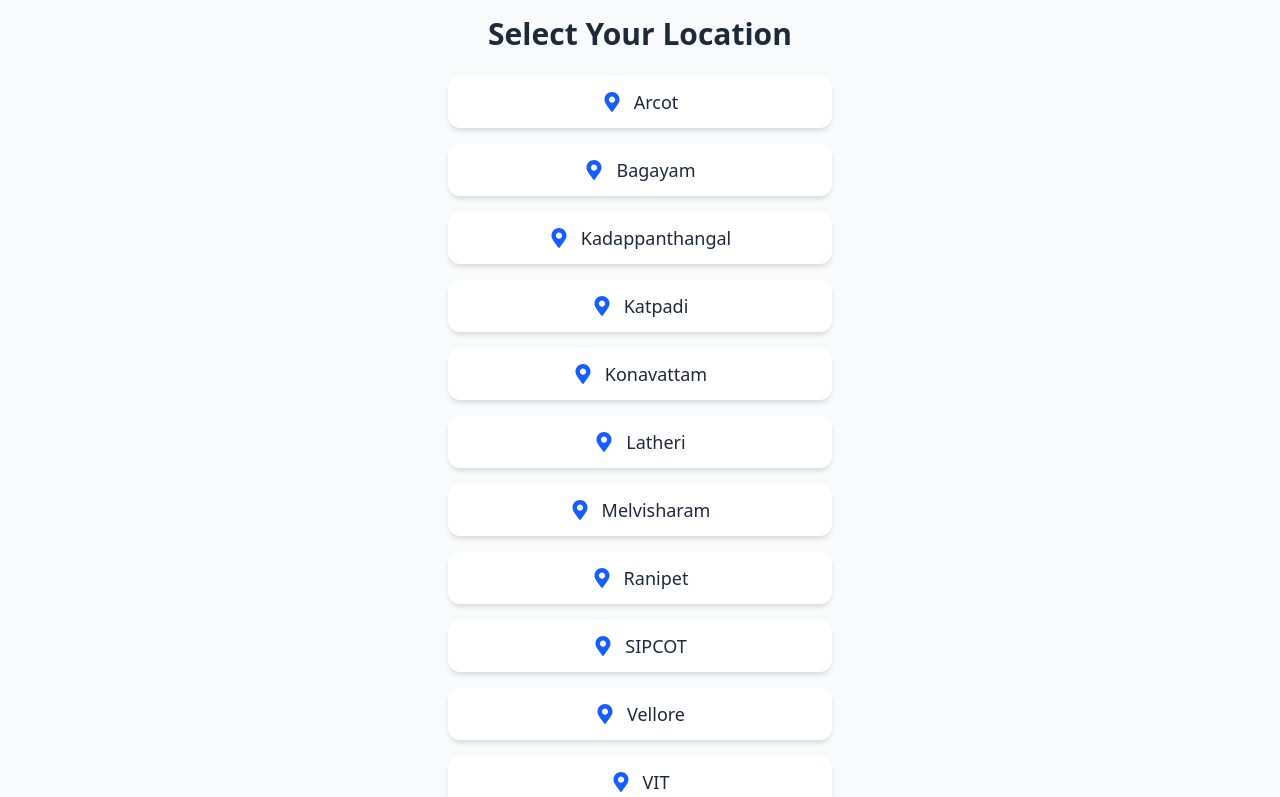
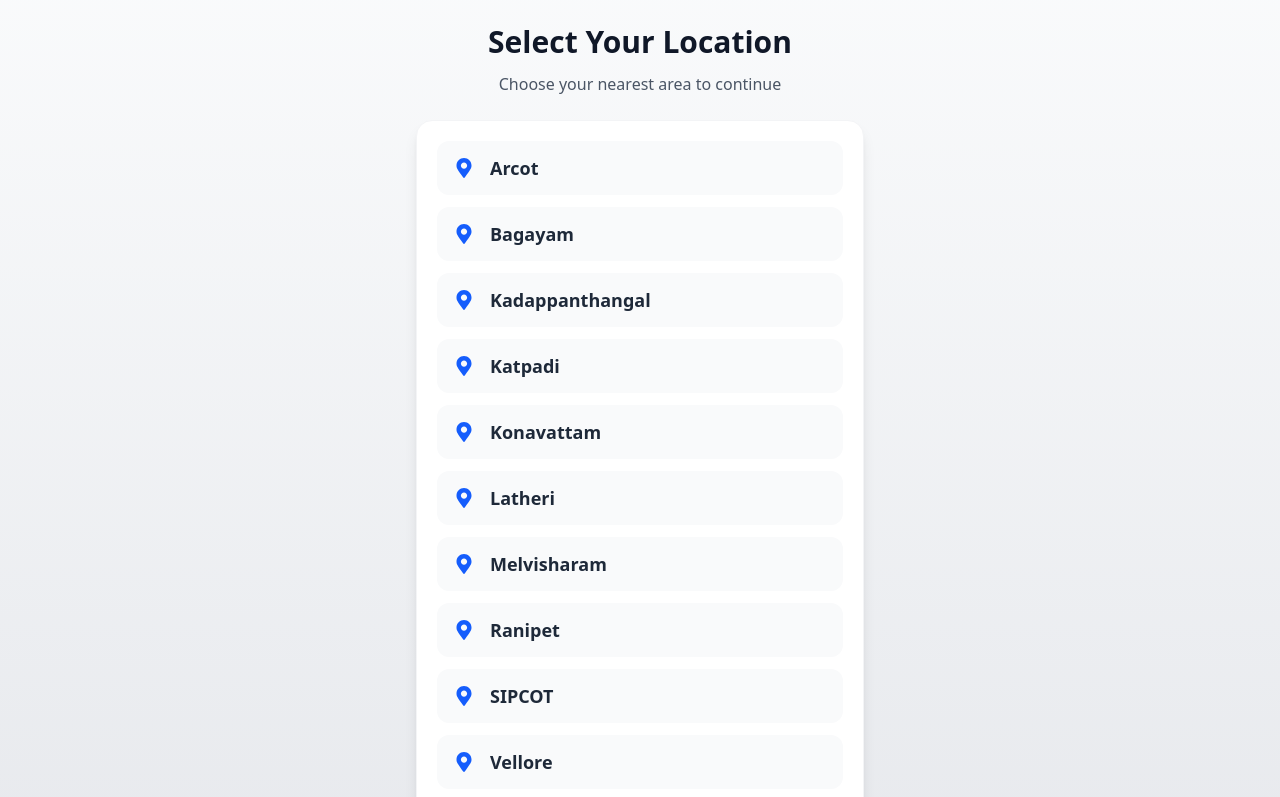
Before and after one commit to Trade2CarT/trade2cartUser, a React (Vite) app: page /location in a window 1280 px wide. Shown: the top 797 px of the page. Built offline with nearby package versions, Linux system fonts and the light colour scheme; no server answers.

Commit message:
Update LocationPage.jsx

```diff
--- a/src/components/LocationPage.jsx
+++ b/src/components/LocationPage.jsx
@@ -13,17 +13,7 @@ const LocationPage = () => {
     navigate('/login');
   };
 
-  return (
-    <>
-      <SEO
-        title="Select Your Location – Trade2Cart"
-        description="Choose your city to find local scrap buyers and schedule a doorstep pickup with Trade2Cart."
-      />
-      <main className="min-h-screen flex flex-col items-center justify-center bg-gray-50 p-4">
-        <div className="w-full max-w-sm text-center">
-          <h1 className="text-2xl md:text-3xl font-bold text-gray-800 mb-6">Select Your Location</h1>
-          <div className="space-y-4">
-            {[
+  const cities = [
     'Arcot',
     'Bagayam',
     'Kadappanthangal',
@@ -36,19 +26,43 @@ const LocationPage = () => {
     'Vellore',
     'VIT',
     'Walajapet'
-].map((city) => (
+  ];
+
+  return (
+    <>
+      <SEO
+        title="Select Your Location – Trade2Cart"
+        description="Choose your city to find local scrap buyers and schedule a doorstep pickup with Trade2Cart."
+      />
+
+      <main className="min-h-screen flex flex-col items-center justify-center bg-gradient-to-b from-gray-50 to-gray-200 p-6">
+        <div className="w-full max-w-md text-center">
+
+          {/* Header */}
+          <h1 className="text-3xl font-extrabold text-gray-900 mb-3">
+            Select Your Location
+          </h1>
+          <p className="text-gray-600 mb-6">
+            Choose your nearest area to continue
+          </p>
+
+          {/* Card Container */}
+          <div className="bg-white rounded-2xl shadow-lg p-5 space-y-3 border border-gray-100">
+
+            {cities.map((city) => (
               <div
                 key={city}
                 onClick={() => handleSelect(city)}
                 role="button"
                 tabIndex={0}
-                className="flex items-center justify-center gap-3 bg-white px-4 py-3 rounded-xl shadow-md hover:bg-gray-100 hover:scale-105 transform transition-all duration-200 cursor-pointer"
                 onKeyDown={(e) => e.key === 'Enter' && handleSelect(city)}
+                className="flex items-center gap-4 bg-gray-50 px-4 py-3 rounded-xl hover:bg-blue-50 hover:border-blue-400 border border-transparent hover:shadow-md transition-all cursor-pointer"
               >
                 <FaMapMarkerAlt className="text-blue-600 text-xl" />
-                <span className="text-gray-800 text-lg font-medium">{city}</span>
+                <span className="text-gray-800 text-lg font-semibold">{city}</span>
               </div>
             ))}
+
           </div>
         </div>
       </main>
```
Lines whose indentation alone changed are shown as unchanged.
